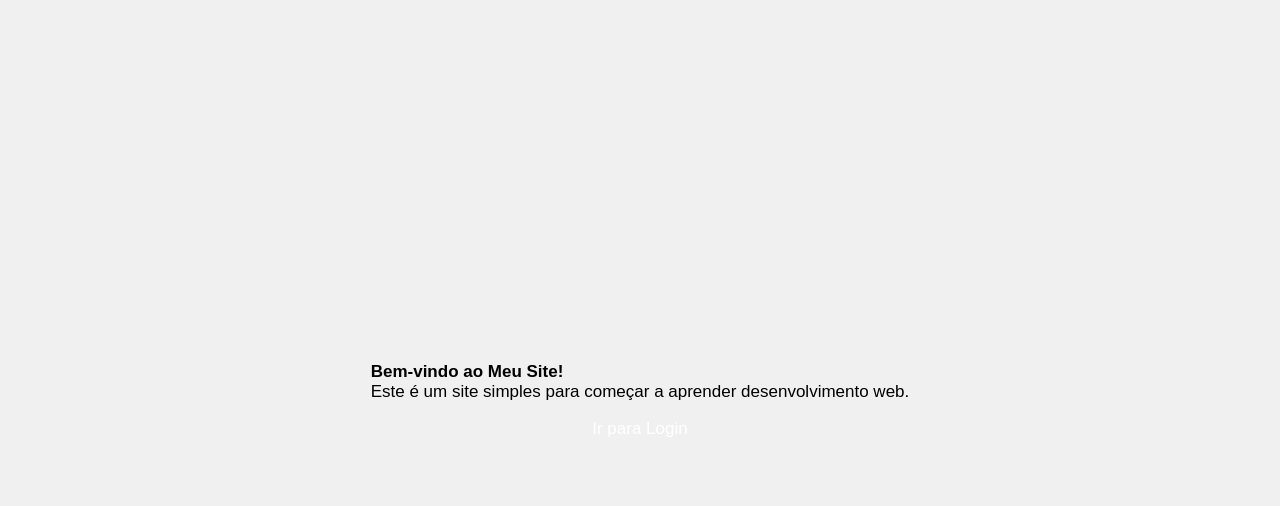
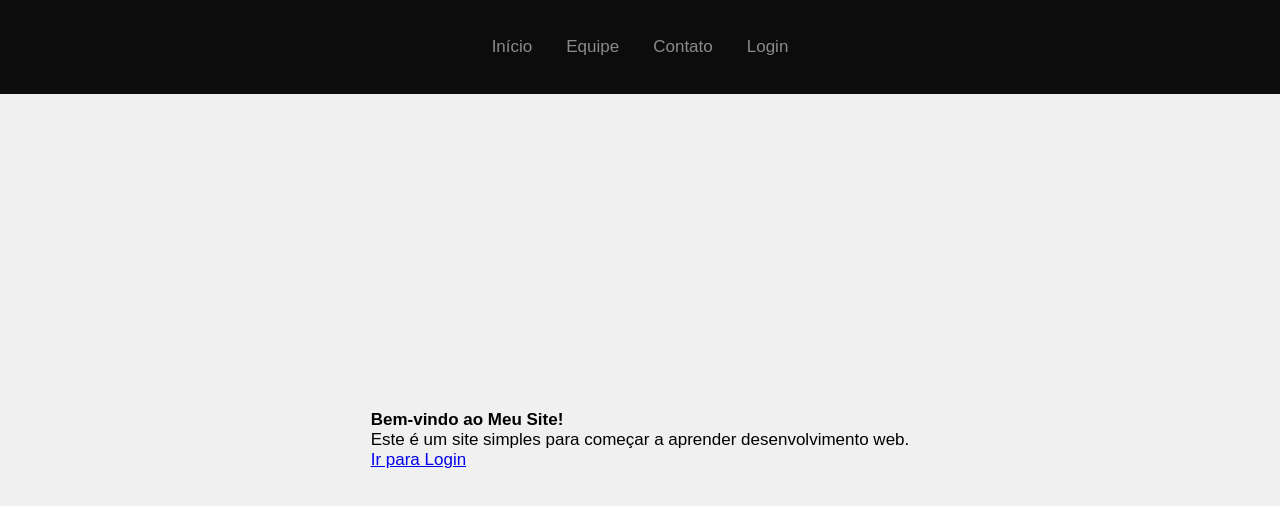
Before and after one commit to eilucasdias/WLClients, a website: page index.html in a window 1280 px wide. Drawn offline with Linux system fonts and the light colour scheme.

Commit message:
Minor changes made to the code.

```diff
--- a/css/styles.css
+++ b/css/styles.css
@@ -1,3 +1,4 @@
+/* Estilos gerais do site */
 body {
   font-family: Arial, sans-serif;
   background-color: #f0f0f0;
@@ -9,6 +10,8 @@ body {
   height: 100vh;
   justify-content: center;
 }
+
+/* Estilos do formulário */
 form {
   max-width: 300px;
   margin: 0 auto;
@@ -49,9 +52,8 @@ button:hover {
   background: #3283b5;
 }
 
-a {
+.link-menu {
   display: block;
-  margin-top: 1em;
   text-align: center;
   color: white;
   text-decoration: none;
@@ -61,6 +63,7 @@ a:hover {
   text-decoration: underline;
 }
 
+/* Estilos específicos para o index.html */
 .login-group {
   width: 100%;
   display: flex;
@@ -90,7 +93,7 @@ a:hover {
   background-size: cover;
   width: 100%;
   height: 100vh;
-  background-image: url("/assets/img/ea-sports-fc-24-game.jpg");
+  background: #22313f;
   display: flex;
   align-items: center;
   justify-content: center;
@@ -121,8 +124,9 @@ a:hover {
   border-radius: 10px;
   position: relative;
   color: white;
-  opacity: 1; /* Inicia com opacidade total */
+  opacity: 1;
 }
+
 #username,
 #password {
   outline: none;
@@ -140,7 +144,6 @@ a:hover {
 }
 
 /* 'Esqueceu a senha' */
-
 #background-emerges {
   position: fixed;
   top: 50%;
@@ -203,3 +206,36 @@ a:hover {
   border: 1px solid white;
   background-color: #5656561f;
 }
+
+/* Estilos do menu de navegação (index) */
+.menu {
+  background-color: #0C0C0C;
+  display: flex;
+  justify-content: center;
+  align-items: center;
+  padding: 1em 0;
+  position: fixed;
+  top: 0;
+  left: 0;
+  right: 0;
+  z-index: 1000;
+  height: 60px; /* Ajuste a altura conforme necessário */
+}
+
+.menu ul {
+  list-style: none;
+  margin: 0;
+  padding: 0;
+  display: flex;
+  gap: 2em;
+}
+
+.menu a {
+  color: #8B8B8B;
+  text-decoration: none;
+  transition: color 0.3s;
+}
+
+.menu a:hover {
+  color: #FAFAFA;
+}
--- a/index.html
+++ b/index.html
@@ -1,14 +1,23 @@
 <!DOCTYPE html>
-<html lang="en">
+<html lang="pt-br">
 <head>
     <meta charset="UTF-8" />
     <meta name="viewport" content="width=device-width, initial-scale=1.0" />
     <title>Meu Site</title>
     <link rel="stylesheet" href="css/reset.css" />
     <link rel="stylesheet" href="css/styles.css" />
+    <script src="js/script.js" defer></script>
 </head>
 <body>
-    <div class="container">
+    <nav class="menu">
+        <ul>
+            <li><a href="#inicio">Início</a></li>
+            <li><a href="#equipe">Equipe</a></li>
+            <li><a href="#contato">Contato</a></li>
+            <li><a href="#login">Login</a></li>
+        </ul>
+    </nav>
+    <div class="container" style="margin-top: 80px;">
         <h1>Bem-vindo ao Meu Site!</h1>
         <p>Este é um site simples para começar a aprender desenvolvimento web.</p>
         <a href="/pages/login.html" class="link">Ir para Login</a>
--- a/js/scripts.js
+++ b/js/scripts.js
@@ -6,6 +6,7 @@ document.addEventListener("DOMContentLoaded", () => {
   const forgotPassword = document.getElementById("forgot-password");
   const boxForgotPassword = document.getElementById("box-forgot-password");
   const closeIcon = document.getElementById("close-icon");
+
   function validateInput(input) {
     if (input.value.trim() === "") {
       input.style.border = "1px solid red";
@@ -15,6 +16,7 @@ document.addEventListener("DOMContentLoaded", () => {
       return true;
     }
   }
+
   loginForm.addEventListener("submit", (event) => {
     event.preventDefault();
     const isUsernameValid = validateInput(username);
@@ -31,6 +33,7 @@ document.addEventListener("DOMContentLoaded", () => {
       console.log("Preencha todos os campos.");
     }
   });
+
   forgotPassword.addEventListener("click", () => {
     loginForm.style.transition = "opacity 0.4s ease";
     loginForm.style.opacity = "0";
@@ -45,6 +48,7 @@ document.addEventListener("DOMContentLoaded", () => {
       }, 100);
     }, 100);
   });
+
   closeIcon.addEventListener("click", () => {
     boxForgotPassword.classList.remove("show");
     backgroundEmerges.classList.remove("show");
```
